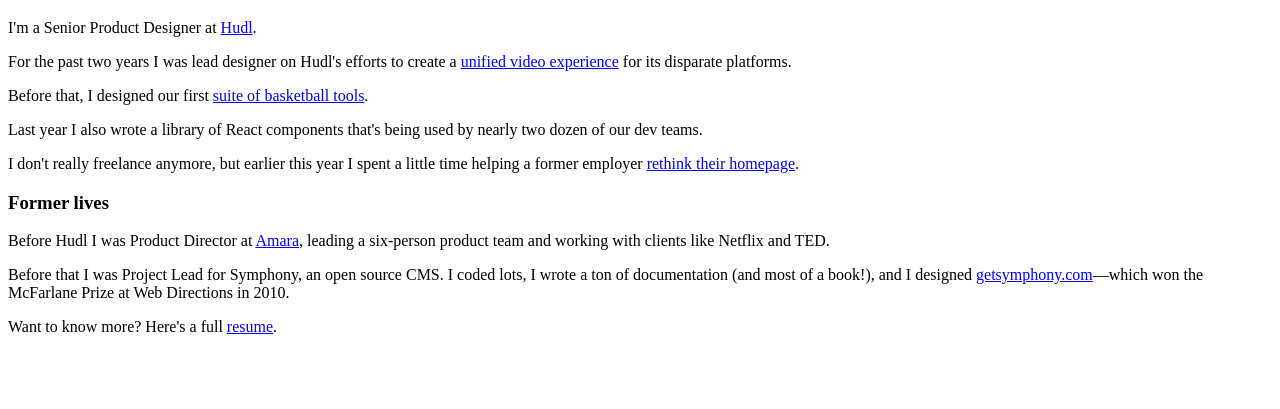
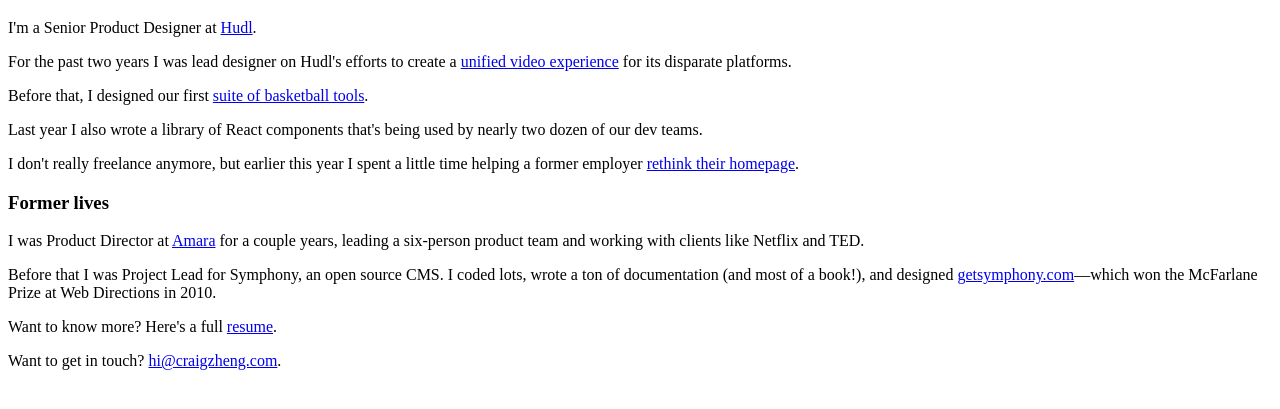
Before and after one commit to cz/craigzheng.com, a Gatsby site: page /ssrc-homepage in a window 1280 px wide. Shown: the part 61-470 px from the top of the page. Built offline with nearby package versions, Linux system fonts and the light colour scheme; Gatsby itself is replaced by a stand-in of ours.

Commit message:
Couple minor content tweaks

```diff
--- a/content/home/index.md
+++ b/content/home/index.md
@@ -15,8 +15,10 @@
 
 ### Former lives
 
-Before Hudl I was Product Director at [Amara](http://amara.org), leading a six-person product team and working with clients like Netflix and TED.
+I was Product Director at [Amara](http://amara.org) for a couple years, leading a six-person product team and working with clients like Netflix and TED.
 
-Before that I was Project Lead for Symphony, an open source CMS. I coded lots, I wrote a ton of documentation (and most of a book!), and I designed [getsymphony.com](http://getsymphony.com)—which won the McFarlane Prize at Web Directions in 2010.
+Before that I was Project Lead for Symphony, an open source CMS. I coded lots, wrote a ton of documentation (and most of a book!), and designed [getsymphony.com](http://getsymphony.com)—which won the McFarlane Prize at Web Directions in 2010.
 
 Want to know more? Here's a full [resume](/resume/).
+
+Want to get in touch? [hi@craigzheng.com](mailto:hi@craigzheng.com).
--- a/src/layouts/index.js
+++ b/src/layouts/index.js
@@ -13,8 +13,7 @@
         <Helmet
           title="Craig Zheng"
           meta={[
-            { name: 'description', content: 'Sample' },
-            { name: 'keywords', content: 'sample, something' },
+            { name: "description", content: "I'm Craig Zheng, I'm a designer, and this is my website." },
           ]}
         />
         <Nav location={location.pathname}/>
--- a/src/templates/page.js
+++ b/src/templates/page.js
@@ -3,7 +3,7 @@
 
 export default function Template({ data }) {
   const doc = data.markdownRemark;
-  const title = (doc.frontmatter.path === '/' ? 'Craig Zheng' : `Craig Zheng - ${doc.frontmatter.title}`);
+  const title = (doc.frontmatter.path === '/' ? 'Craig Zheng - Designer' : `Craig Zheng - ${doc.frontmatter.title}`);
   return (
     <div className="page">
       <Helmet title={title} />
```
